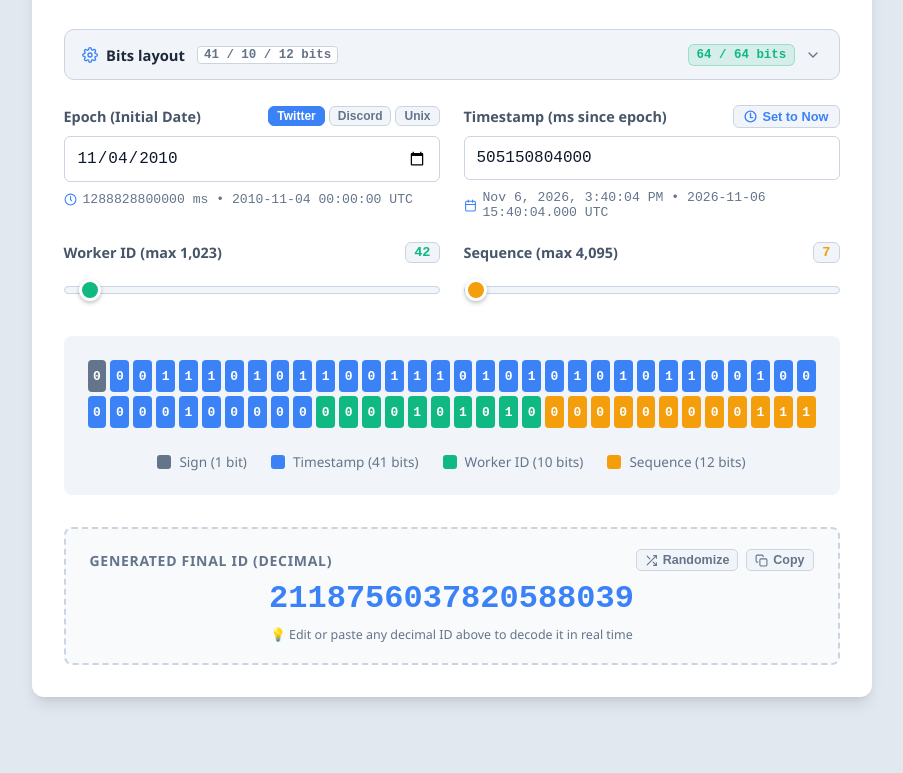
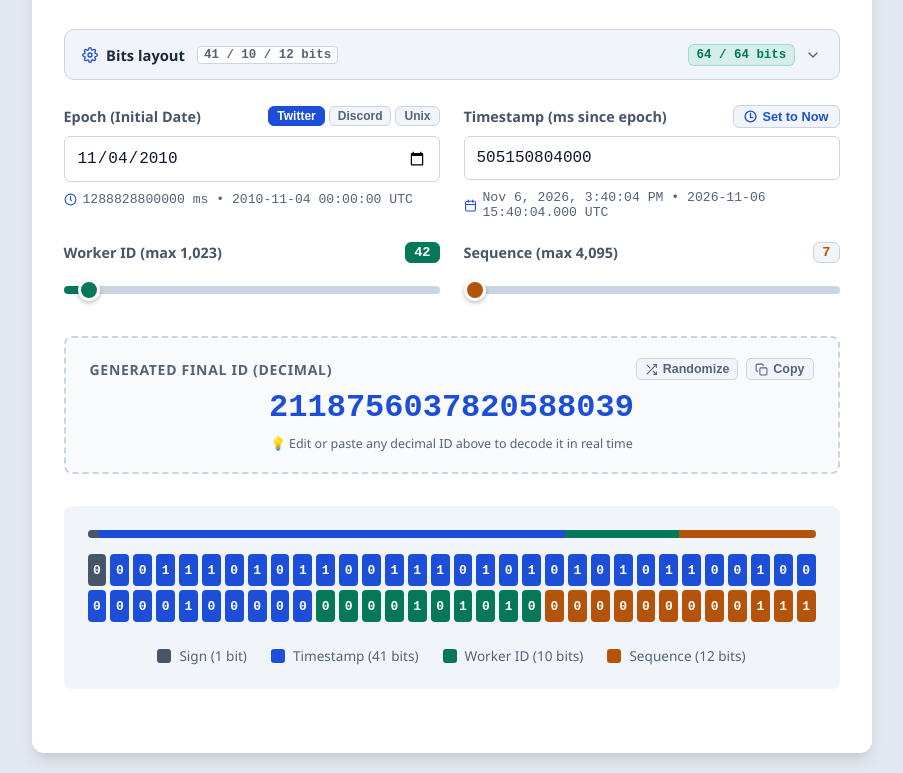
Before and after one commit to gabrielrufino/snowflake-simulator, a website with bundled scripts: page index.html in a window 1280 px wide. Shown: the part 136-909 px from the top of the page, without its empty margins (181-1084 px from the left). Before the commit the page ends 853 px from the top, so only its background shows below. Built offline with nearby package versions, Linux system fonts and the light colour scheme.

Commit message:
feat(ui): improve accessibility, contrast and layout
Make the simulator usable by keyboard and screen reader users, keep
white text readable on bit and worker fills, and move the generated ID
above the bit visualization.

- Theme switcher is a radio group with roving tabindex and arrow keys
- Epoch presets expose aria-pressed; copy feedback is an aria-live region
- Result status explains why the ID is disabled when bits do not total 64
- Worker palette darkened to meet 4.5:1 contrast with white text
- Worker segments keep their assigned colors when others are removed
- Slider tracks show their filled portion
- Dark theme overrides the bit colors used by the legend and bar
- Add Playwright E2E suite and CI job; exclude e2e from Vitest

```diff
--- a/index.html
+++ b/index.html
@@ -31,7 +31,7 @@
           </svg>
         </a>
         <div class="theme-switcher" role="radiogroup" aria-label="Theme selection">
-          <button type="button" class="theme-btn" data-theme-value="light" title="Light mode" aria-label="Light mode">
+          <button type="button" role="radio" class="theme-btn" data-theme-value="light" title="Light mode" aria-label="Light mode">
             <svg xmlns="http://www.w3.org/2000/svg" width="16" height="16" viewBox="0 0 24 24" fill="none" stroke="currentColor" stroke-width="2" stroke-linecap="round" stroke-linejoin="round">
               <circle cx="12" cy="12" r="5"></circle>
               <line x1="12" y1="1" x2="12" y2="3"></line>
@@ -44,12 +44,12 @@
               <line x1="18.36" y1="5.64" x2="19.78" y2="4.22"></line>
             </svg>
           </button>
-          <button type="button" class="theme-btn" data-theme-value="dark" title="Dark mode" aria-label="Dark mode">
+          <button type="button" role="radio" class="theme-btn" data-theme-value="dark" title="Dark mode" aria-label="Dark mode">
             <svg xmlns="http://www.w3.org/2000/svg" width="16" height="16" viewBox="0 0 24 24" fill="none" stroke="currentColor" stroke-width="2" stroke-linecap="round" stroke-linejoin="round">
               <path d="M21 12.79A9 9 0 1 1 11.21 3 7 7 0 0 0 21 12.79z"></path>
             </svg>
           </button>
-          <button type="button" class="theme-btn" data-theme-value="system" title="System mode" aria-label="System mode">
+          <button type="button" role="radio" class="theme-btn" data-theme-value="system" title="System mode" aria-label="System mode">
             <svg xmlns="http://www.w3.org/2000/svg" width="16" height="16" viewBox="0 0 24 24" fill="none" stroke="currentColor" stroke-width="2" stroke-linecap="round" stroke-linejoin="round">
               <rect x="2" y="3" width="20" height="14" rx="2" ry="2"></rect>
               <line x1="8" y1="21" x2="16" y2="21"></line>
@@ -130,9 +130,6 @@
           </button>
         </div>
 
-        <div class="bit-allocation-bar" id="bit-allocation-bar" title="Visual allocation of 64 bits">
-          <!-- Dynamically populated via JS -->
-        </div>
       </div>
     </div>
 
@@ -144,9 +141,9 @@
           <div class="label-row">
             <label for="epoch">Epoch (Initial Date)</label>
             <div class="epoch-presets" role="group" aria-label="Epoch presets">
-              <button type="button" class="preset-btn active" data-date="2010-11-04">Twitter</button>
-              <button type="button" class="preset-btn" data-date="2015-01-01">Discord</button>
-              <button type="button" class="preset-btn" data-date="1970-01-01">Unix</button>
+              <button type="button" class="preset-btn active" data-date="2010-11-04" aria-pressed="true">Twitter</button>
+              <button type="button" class="preset-btn" data-date="2015-01-01" aria-pressed="false">Discord</button>
+              <button type="button" class="preset-btn" data-date="1970-01-01" aria-pressed="false">Unix</button>
             </div>
           </div>
           <input type="date" id="epoch" value="2010-11-04">
@@ -190,16 +187,6 @@
       </div>
     </div>
 
-    <div class="visualization">
-      <div class="bits-grid" id="bits-container">
-        <!-- Bits are rendered via JS -->
-      </div>
-
-      <div class="legend" id="legend-container">
-        <!-- Legend items rendered via JS -->
-      </div>
-    </div>
-
     <div class="result-panel">
       <div class="result-header">
         <label for="final-id" class="result-label">Generated Final ID (Decimal)</label>
@@ -219,7 +206,7 @@
               <rect x="9" y="9" width="13" height="13" rx="2" ry="2"></rect>
               <path d="M5 15H4a2 2 0 0 1-2-2V4a2 2 0 0 1 2-2h9a2 2 0 0 1 2 2v1"></path>
             </svg>
-            <span id="copy-text">Copy</span>
+            <span id="copy-text" aria-live="polite">Copy</span>
           </button>
         </div>
       </div>
@@ -229,7 +216,22 @@
       <div class="decode-hint">
         <span>💡 Edit or paste any decimal ID above to decode it in real time</span>
       </div>
+      <p class="result-status" id="result-status" role="status"></p>
     </div>
+
+    <div class="visualization">
+      <div class="bit-allocation-bar" id="bit-allocation-bar" title="Visual allocation of 64 bits">
+        <!-- Dynamically populated via JS -->
+      </div>
+      <div class="bits-grid" id="bits-container">
+        <!-- Bits are rendered via JS -->
+      </div>
+
+      <div class="legend" id="legend-container">
+        <!-- Legend items rendered via JS -->
+      </div>
+    </div>
+
   </div>
 
   <script type="module" src="src/script.js"></script>
--- a/package.json
+++ b/package.json
@@ -16,9 +16,11 @@
   "author": "Gabriel Rufino",
   "scripts": {
     "start": "serve .",
-    "test": "vitest run"
+    "test": "vitest run",
+    "test:e2e": "playwright test"
   },
   "devDependencies": {
+    "@playwright/test": "^1.65.0",
     "serve": "^14.2.6",
     "vitest": "^4.1.11"
   }
--- a/src/constants/palette.js
+++ b/src/constants/palette.js
@@ -1,11 +1,13 @@
 // --- Worker Color Palette ---
+// Every entry keeps at least 4.5:1 contrast against white text.
+// Adjacent entries are spread across hues so neighboring segments stay distinguishable.
 export const WORKER_PALETTE = [
-  '#10b981', // emerald
-  '#14b8a6', // teal
-  '#06b6d4', // cyan
-  '#8b5cf6', // violet
-  '#ec4899', // pink
-  '#f97316', // orange
-  '#6366f1', // indigo
-  '#84cc16'  // lime
+  '#047857', // emerald
+  '#6d28d9', // violet
+  '#c2410c', // orange
+  '#0e7490', // cyan
+  '#be185d', // pink
+  '#4d7c0f', // lime
+  '#0f766e', // teal
+  '#4338ca'  // indigo
 ];
--- a/src/constants/palette.test.js
+++ b/src/constants/palette.test.js
@@ -22,4 +22,17 @@ describe('WORKER_PALETTE', () => {
     const unique = new Set(WORKER_PALETTE);
     expect(unique.size).toBe(WORKER_PALETTE.length);
   });
+
+  it('should keep white text at WCAG AA contrast on every color', () => {
+    for (const color of WORKER_PALETTE) {
+      expect(contrastWithWhite(color)).toBeGreaterThanOrEqual(4.5);
+    }
+  });
 });
+
+function contrastWithWhite(hex) {
+  const channels = [1, 3, 5].map(i => parseInt(hex.slice(i, i + 2), 16) / 255);
+  const [r, g, b] = channels.map(c => (c <= 0.03928 ? c / 12.92 : ((c + 0.055) / 1.055) ** 2.4));
+  const luminance = 0.2126 * r + 0.7152 * g + 0.0722 * b;
+  return 1.05 / (luminance + 0.05);
+}
--- a/src/core/snowflake.js
+++ b/src/core/snowflake.js
@@ -10,8 +10,12 @@ export function calculateLimits(tsBits, seqBits, workerSegments) {
   const safeSeqBits = Math.max(0, Math.min(32, parseInt(seqBits, 10) || 0));
 
   let workerTotalBits = 0;
+  const usedColors = new Set(workerSegments.map(seg => seg.color).filter(Boolean));
   workerSegments.forEach((seg, idx) => {
-    seg.color = WORKER_PALETTE[idx % WORKER_PALETTE.length];
+    if (!seg.color) {
+      seg.color = WORKER_PALETTE.find(color => !usedColors.has(color)) ?? WORKER_PALETTE[idx % WORKER_PALETTE.length];
+      usedColors.add(seg.color);
+    }
     workerTotalBits += seg.bits;
   });
 
--- a/src/script.js
+++ b/src/script.js
@@ -9,7 +9,8 @@ import {
   renderAllocationBar,
   renderLegend,
   renderWorkerSegmentsManager,
-  renderSliders
+  renderSliders,
+  updateRangeFill
 } from './ui/visualizer.js';
 
 // Initialize Theme
@@ -54,6 +55,7 @@ const slidersContainer = document.getElementById('sliders-container');
 const bitsContainer = document.getElementById('bits-container');
 const legendContainer = document.getElementById('legend-container');
 
+const resultStatusEl = document.getElementById('result-status');
 const finalIdInput = document.getElementById('final-id');
 const btnRandomize = document.getElementById('btn-randomize');
 const btnCopy = document.getElementById('btn-copy');
@@ -73,7 +75,9 @@ function updateEpochPreview() {
   }
   const currentDateStr = epochInput.value.trim();
   epochPresetButtons.forEach(btn => {
-    btn.classList.toggle('active', btn.dataset.date === currentDateStr);
+    const isActive = btn.dataset.date === currentDateStr;
+    btn.classList.toggle('active', isActive);
+    btn.setAttribute('aria-pressed', isActive.toString());
   });
 }
 
@@ -109,6 +113,11 @@ function updateBitStructureUI() {
     if (btnRandomize) btnRandomize.disabled = !isValid;
     if (epochInput) epochInput.disabled = !isValid;
     epochPresetButtons.forEach(btn => btn.disabled = !isValid);
+  }
+
+  if (resultStatusEl) {
+    const message = totalBits === 64 ? '' : `Bits add up to ${totalBits} of 64. Adjust the layout to generate an ID.`;
+    if (resultStatusEl.textContent !== message) resultStatusEl.textContent = message;
   }
 
   renderAllocationBar(barAllocationEl, limits, workerSegments);
@@ -174,6 +183,7 @@ function updateSimulator() {
     const slider = document.getElementById(`slider-${seg.id}`);
     if (badge) badge.textContent = seg.value.toString();
     if (slider && document.activeElement !== slider) slider.value = seg.value.toString();
+    updateRangeFill(slider);
   });
 
   if (seqValue > maxSeq) seqValue = maxSeq;
@@ -182,6 +192,7 @@ function updateSimulator() {
   const seqSlider = document.getElementById('sequence');
   if (seqBadge) seqBadge.textContent = seqValue.toString();
   if (seqSlider && document.activeElement !== seqSlider) seqSlider.value = seqValue.toString();
+  updateRangeFill(seqSlider);
 
   if (readableDateEl) readableDateEl.textContent = formatTimestampDate(epoch + ts);
 
--- a/src/state/theme.js
+++ b/src/state/theme.js
@@ -16,6 +16,7 @@ export function applyTheme(theme) {
     const isActive = btn.dataset.themeValue === theme;
     btn.classList.toggle('active', isActive);
     btn.setAttribute('aria-checked', isActive.toString());
+    btn.tabIndex = isActive ? 0 : -1;
   });
 }
 
@@ -25,10 +26,19 @@ export function setTheme(theme) {
 }
 
 export function initTheme() {
-  const themeButtons = document.querySelectorAll('.theme-btn');
+  const themeButtons = [...document.querySelectorAll('.theme-btn')];
+  const steps = { ArrowRight: 1, ArrowDown: 1, ArrowLeft: -1, ArrowUp: -1 };
   themeButtons.forEach(btn => {
     btn.addEventListener('click', () => {
       setTheme(btn.dataset.themeValue);
+    });
+    btn.addEventListener('keydown', (e) => {
+      const step = steps[e.key];
+      if (!step) return;
+      e.preventDefault();
+      const next = themeButtons[(themeButtons.indexOf(btn) + step + themeButtons.length) % themeButtons.length];
+      next.focus();
+      setTheme(next.dataset.themeValue);
     });
   });
 
--- a/src/style.css
+++ b/src/style.css
@@ -1,17 +1,22 @@
 :root {
   color-scheme: light;
   scrollbar-gutter: stable;
-  /* Bit colors */
-  --sign: #64748b; /* Gray */
-  --time: #3b82f6; /* Blue */
-  --worker: #10b981; /* Green */
-  --seq: #f59e0b; /* Yellow */
+  /* Bit colors: fills carry white text, so they stay at 4.5:1 or better */
+  --bit-sign: #475569; /* Slate */
+  --bit-time: #1d4ed8; /* Blue */
+  --bit-seq: #b45309; /* Amber */
+
+  /* Accent colors for text, icons, and thumbs on light surfaces */
+  --time: #1d4ed8;
+  --worker: #047857;
+  --seq: #b45309;
+  --danger: #b91c1c;
 
   /* Light theme variables (default) */
   --page-bg: #e2e8f0;
   --card-bg: #ffffff;
   --text: #0f172a;
-  --text-muted: #64748b;
+  --text-muted: #556377;
   --text-title: #1e293b;
   --label-color: #475569;
   --input-bg: #ffffff;
@@ -33,6 +38,12 @@
 
 [data-theme="dark"] {
   color-scheme: dark;
+  --bit-sign: #64748b;
+  --bit-time: #3b82f6;
+  --time: #60a5fa;
+  --worker: #34d399;
+  --seq: #fbbf24;
+  --danger: #f87171;
   --page-bg: #0b0f19;
   --card-bg: #151d2e;
   --text: #f8fafc;
@@ -259,13 +270,13 @@ p.subtitle {
 
 .config-status-badge.valid {
   background: rgba(16, 185, 129, 0.12);
-  color: #10b981;
+  color: var(--worker);
   border-color: rgba(16, 185, 129, 0.3);
 }
 
 .config-status-badge.invalid {
   background: rgba(239, 68, 68, 0.12);
-  color: #ef4444;
+  color: var(--danger);
   border-color: rgba(239, 68, 68, 0.3);
 }
 
@@ -343,11 +354,8 @@ p.subtitle {
 }
 
 .bit-hint {
-  font-size: 0.72rem;
+  font-size: 0.75rem;
   color: var(--text-muted);
-  white-space: nowrap;
-  overflow: hidden;
-  text-overflow: ellipsis;
 }
 
 /* --- Worker Segments Section --- */
@@ -399,9 +407,9 @@ p.subtitle {
 }
 
 .btn-add-segment:hover {
-  background: var(--time);
+  background: var(--bit-time);
   color: #ffffff;
-  border-color: var(--time);
+  border-color: var(--bit-time);
 }
 
 .worker-segments-list {
@@ -453,7 +461,7 @@ p.subtitle {
 .segment-unit {
   position: absolute;
   right: 0.5rem;
-  font-size: 0.72rem;
+  font-size: 0.75rem;
   font-weight: 600;
   color: var(--text-muted);
   pointer-events: none;
@@ -475,7 +483,7 @@ p.subtitle {
 }
 
 .btn-remove-segment:hover:not(:disabled) {
-  color: #ef4444;
+  color: var(--danger);
   background: rgba(239, 68, 68, 0.1);
 }
 
@@ -488,6 +496,7 @@ p.subtitle {
   display: flex;
   height: 8px;
   width: 100%;
+  margin-bottom: 1rem;
   border-radius: 999px;
   overflow: hidden;
   background: var(--input-border);
@@ -499,10 +508,9 @@ p.subtitle {
   transition: width 0.3s ease;
 }
 
-.bar-segment.sign { background-color: var(--sign); }
-.bar-segment.time { background-color: var(--time); }
-.bar-segment.worker { background-color: var(--worker); }
-.bar-segment.seq { background-color: var(--seq); }
+.bar-segment.sign { background-color: var(--bit-sign); }
+.bar-segment.time { background-color: var(--bit-time); }
+.bar-segment.seq { background-color: var(--bit-seq); }
 .bar-segment.unused { background-color: #94a3b8; opacity: 0.3; }
 
 .bit.unused {
@@ -570,9 +578,9 @@ p.subtitle {
 }
 
 .preset-btn.active {
-  background: var(--time);
+  background: var(--bit-time);
   color: #ffffff;
-  border-color: var(--time);
+  border-color: var(--bit-time);
 }
 
 .now-btn {
@@ -591,9 +599,9 @@ p.subtitle {
 }
 
 .now-btn:hover {
-  background: var(--time);
+  background: var(--bit-time);
   color: #ffffff;
-  border-color: var(--time);
+  border-color: var(--bit-time);
 }
 
 .now-btn:active {
@@ -669,8 +677,8 @@ input[type="range"] {
   appearance: none;
   width: 100%;
   height: 8px;
-  background: var(--vis-bg);
-  border: 1px solid var(--input-border);
+  background: linear-gradient(to right, var(--thumb-color, var(--time)) var(--fill, 0%), var(--input-border) var(--fill, 0%));
+  border: none;
   border-radius: 999px;
   outline: none;
   padding: 0;
@@ -713,6 +721,20 @@ input[type="range"]:active::-moz-range-thumb {
   transform: scale(1.2);
 }
 
+input[type="range"]:focus-visible {
+  outline: 2px solid var(--time);
+  outline-offset: 6px;
+}
+
+::selection {
+  background: rgba(59, 130, 246, 0.35);
+}
+
+:focus-visible {
+  outline: 2px solid var(--time);
+  outline-offset: 2px;
+}
+
 .visualization {
   margin-bottom: 2rem;
   background: var(--vis-bg);
@@ -744,10 +766,9 @@ input[type="range"]:active::-moz-range-thumb {
 }
 
 /* Colors based on sections */
-.bit.sign { background-color: var(--sign); }
-.bit.time { background-color: var(--time); }
-.bit.worker { background-color: var(--worker); }
-.bit.seq { background-color: var(--seq); }
+.bit.sign { background-color: var(--bit-sign); }
+.bit.time { background-color: var(--bit-time); }
+.bit.seq { background-color: var(--bit-seq); }
 
 /* Effect when value changes */
 .bit.highlight {
@@ -784,6 +805,7 @@ input[type="range"]:active::-moz-range-thumb {
   border: 2px dashed var(--panel-border);
   border-radius: 8px;
   padding: 1.25rem 1.5rem;
+  margin-bottom: 2rem;
   text-align: center;
   transition: background-color 0.25s ease, border-color 0.25s ease;
 }
@@ -844,7 +866,7 @@ input[type="range"]:active::-moz-range-thumb {
   border: 1px solid transparent;
   border-radius: 8px;
   padding: 0.25rem 0.5rem;
-  font-size: 2rem;
+  font-size: clamp(1.1rem, 5vw, 2rem);
   font-weight: 700;
   color: var(--time);
   font-family: monospace;
@@ -867,6 +889,17 @@ input[type="range"]:active::-moz-range-thumb {
   margin-top: 0.25rem;
   font-size: 0.78rem;
   color: var(--text-muted);
+}
+
+.result-status {
+  margin: 0;
+  font-size: 0.85rem;
+  font-weight: 600;
+  color: var(--danger);
+}
+
+.result-status:not(:empty) {
+  margin-top: 0.5rem;
 }
 
 @media (max-width: 768px) {
@@ -908,6 +941,11 @@ input[type="range"]:active::-moz-range-thumb {
   .bit-inputs-grid {
     grid-template-columns: 1fr;
   }
+  .result-header {
+    flex-direction: column;
+    align-items: center;
+    gap: 0.5rem;
+  }
   .worker-segment-row {
     grid-template-columns: auto 1fr auto;
     row-gap: 0.5rem;
@@ -921,3 +959,15 @@ input:disabled, button:disabled {
   opacity: 0.5;
   cursor: not-allowed;
 }
+
+@media (prefers-reduced-motion: reduce) {
+  *, *::before, *::after {
+    transition: none !important;
+  }
+
+  .bit.highlight,
+  .now-btn:active,
+  .action-btn:active {
+    transform: none;
+  }
+}
--- a/src/ui/visualizer.js
+++ b/src/ui/visualizer.js
@@ -161,13 +161,13 @@ export function renderLegend(legendContainer, limits, workerSegments) {
   // Sign
   const signItem = document.createElement('div');
   signItem.className = 'legend-item';
-  signItem.innerHTML = `<div class="dot" style="background: var(--sign)"></div>Sign (1 bit)`;
+  signItem.innerHTML = `<div class="dot" style="background: var(--bit-sign)"></div>Sign (1 bit)`;
   legendContainer.appendChild(signItem);
 
   // Timestamp
   const tsItem = document.createElement('div');
   tsItem.className = 'legend-item';
-  tsItem.innerHTML = `<div class="dot" style="background: var(--time)"></div>Timestamp (${tsBits} bit${tsBits !== 1 ? 's' : ''})`;
+  tsItem.innerHTML = `<div class="dot" style="background: var(--bit-time)"></div>Timestamp (${tsBits} bit${tsBits !== 1 ? 's' : ''})`;
   legendContainer.appendChild(tsItem);
 
   // Worker Segments
@@ -181,7 +181,7 @@ export function renderLegend(legendContainer, limits, workerSegments) {
   // Sequence
   const seqItem = document.createElement('div');
   seqItem.className = 'legend-item';
-  seqItem.innerHTML = `<div class="dot" style="background: var(--seq)"></div>Sequence (${seqBits} bit${seqBits !== 1 ? 's' : ''})`;
+  seqItem.innerHTML = `<div class="dot" style="background: var(--bit-seq)"></div>Sequence (${seqBits} bit${seqBits !== 1 ? 's' : ''})`;
   legendContainer.appendChild(seqItem);
 }
 
@@ -194,8 +194,7 @@ export function renderWorkerSegmentsManager(container, workerSegments, callbacks
   const canRemove = workerSegments.length > 1;
 
   workerSegments.forEach((seg, idx) => {
-    const color = WORKER_PALETTE[idx % WORKER_PALETTE.length];
-    seg.color = color;
+    const color = seg.color || WORKER_PALETTE[idx % WORKER_PALETTE.length];
 
     const row = document.createElement('div');
     row.className = 'worker-segment-row';
@@ -263,18 +262,20 @@ export function renderSliders(container, limits, workerSegments, seqValue, callb
     group.innerHTML = `
       <div class="label-row">
         <label for="slider-${seg.id}">${seg.name} (max ${maxVal.toLocaleString()})</label>
-        <span class="value-badge" style="color: ${seg.color};" id="badge-${seg.id}">${seg.value.toString()}</span>
+        <span class="value-badge" style="background-color: ${seg.color}; border-color: ${seg.color}; color: #ffffff;" id="badge-${seg.id}">${seg.value.toString()}</span>
       </div>
       <input type="range" id="slider-${seg.id}" min="0" max="${maxVal.toString()}" value="${seg.value.toString()}" style="--thumb-color: ${seg.color}; accent-color: ${seg.color};">
     `;
 
     const rangeInput = group.querySelector('input[type="range"]');
     const badgeEl = group.querySelector(`#badge-${seg.id}`);
+    updateRangeFill(rangeInput);
 
     rangeInput.addEventListener('input', (e) => {
       const val = BigInt(e.target.value || 0);
       seg.value = val;
       if (badgeEl) badgeEl.textContent = val.toString();
+      updateRangeFill(e.target);
       if (callbacks.onWorkerChange) callbacks.onWorkerChange(seg, val);
     });
 
@@ -298,12 +299,25 @@ export function renderSliders(container, limits, workerSegments, seqValue, callb
 
   const seqRangeInput = seqGroup.querySelector('#sequence');
   const seqValEl = seqGroup.querySelector('#sequence-value');
+  updateRangeFill(seqRangeInput);
 
   seqRangeInput.addEventListener('input', (e) => {
     const val = BigInt(e.target.value || 0);
     if (seqValEl) seqValEl.textContent = val.toString();
+    updateRangeFill(e.target);
     if (callbacks.onSeqChange) callbacks.onSeqChange(val);
   });
 
   container.appendChild(seqGroup);
 }
+
+/**
+ * Syncs the filled portion of a range track with its current value.
+ */
+export function updateRangeFill(input) {
+  if (!input) return;
+  const min = Number(input.min) || 0;
+  const max = Number(input.max) || 0;
+  const percent = max > min ? ((Number(input.value) - min) / (max - min)) * 100 : 0;
+  input.style.setProperty('--fill', `${percent}%`);
+}
--- a/vitest.config.js
+++ b/vitest.config.js
@@ -1,7 +1,8 @@
-import { defineConfig } from 'vitest/config';
+import { defineConfig, configDefaults } from 'vitest/config';
 
 export default defineConfig({
   test: {
     globals: true,
+    exclude: [...configDefaults.exclude, 'e2e/**'],
   },
 });
```
Also changed, not shown: e2e/simulator.spec.js (added, +136 -0 lines), playwright.config.js (added, +30 -0 lines), .github/workflows/ci.yml (added), 2 other files.
